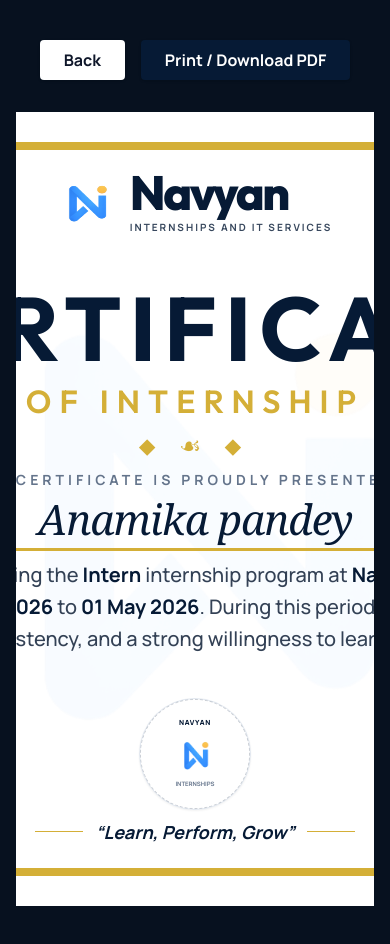
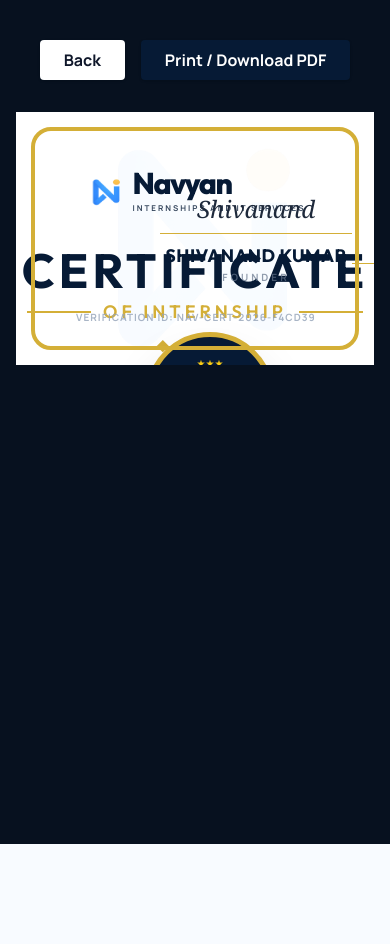
Before and after one commit to shivanand91/navyan, a React (Vite) app in the folder client/: page /documents/certificate/1 in a window 390 px wide. After the commit the page ends 844 px from the top, so only its background shows below. Built offline with nearby package versions, Linux system fonts and the light colour scheme; no server answers.

Commit message:
changes in certificates

```diff
--- a/client/src/pages/documents/CertificatePreview.jsx
+++ b/client/src/pages/documents/CertificatePreview.jsx
@@ -36,58 +36,59 @@ export default function CertificatePreview() {
       </div>
 
       {/* CERTIFICATE CONTAINER */}
-      <div className="overflow-auto w-full flex justify-center print:block">
+      <div className="w-full flex justify-center print:block overflow-x-auto">
         <div
           id="certificate-content"
-          className="relative bg-white shadow-2xl overflow-hidden print:shadow-none"
+          className="relative bg-white shadow-2xl overflow-visible print:overflow-hidden print:shadow-none"
           style={{
-            width: "297mm",
-            height: "210mm",
-            minWidth: "297mm",
+            width: "min(100vw - 2rem, 297mm)",
+            height: "auto",
+            aspectRatio: "297 / 210",
+            minWidth: "320px",
             position: "relative",
             backgroundColor: "white"
           }}
         >
           {/* --- BORDER DESIGN --- */}
-          <div className="absolute inset-[30px] border-[8px] border-[#d4af37] rounded-[40px] z-20 pointer-events-none" />
+          <div className="absolute inset-[15px] sm:inset-[20px] md:inset-[30px] border-[4px] sm:border-[6px] md:border-[8px] border-[#d4af37] rounded-[20px] sm:rounded-[30px] md:rounded-[40px] z-20 pointer-events-none" />
 
           {/* --- WATERMARK --- */}
-          <img src={halfLogo} alt="" className="absolute top-1/2 left-1/2 -translate-x-1/2 -translate-y-1/2 w-[500px] opacity-[0.03] pointer-events-none z-0" />
+          <img src={halfLogo} alt="" className="absolute top-1/2 left-1/2 -translate-x-1/2 -translate-y-1/2 w-64 sm:w-96 md:w-[500px] opacity-[0.03] pointer-events-none z-0" />
 
           {/* --- MAIN CONTENT --- */}
-          <div className="relative z-10 h-full w-full flex flex-col items-center pt-14 px-24">
+          <div className="relative z-10 h-full w-full flex flex-col items-center pt-14 px-6 sm:px-12 md:px-24 overflow-hidden">
 
             {/* Header Branding */}
-            <div className="flex items-center gap-4">
-              <img src={halfLogo} alt="Logo" className="w-14 h-14" />
+            <div className="flex items-center gap-2 sm:gap-4 flex-shrink-0">
+              <img src={halfLogo} alt="Logo" className="w-10 h-10 sm:w-14 sm:h-14" />
               <div className="flex flex-col">
-                <h1 className="text-5xl font-black text-[#061a35] tracking-tighter leading-none">Navyan</h1>
-                <p className="text-[10px] font-bold text-[#061a35] tracking-[2px] uppercase opacity-80 mt-1">Internships and IT Services</p>
+                <h1 className="text-3xl sm:text-4xl md:text-5xl font-black text-[#061a35] tracking-tighter leading-none">Navyan</h1>
+                <p className="text-[8px] sm:text-[10px] font-bold text-[#061a35] tracking-[2px] uppercase opacity-80 mt-1">Internships and IT Services</p>
               </div>
             </div>
 
             {/* Certificate Title */}
-            <div className="text-center mt-12">
-              <h1 className="text-[90px] font-bold tracking-[8px] text-[#061a35] leading-none">CERTIFICATE</h1>
-              <div className="flex items-center justify-center gap-6 mt-1">
-                <div className="h-[2px] w-32 bg-[#d4af37]" />
-                <h2 className="text-[32px] font-semibold tracking-[8px] text-[#d4af37] uppercase">Of Internship</h2>
-                <div className="h-[2px] w-32 bg-[#d4af37]" />
+            <div className="text-center mt-8 sm:mt-10 md:mt-12 flex-shrink-0">
+              <h1 className="text-5xl sm:text-6xl md:text-[90px] font-bold tracking-[4px] sm:tracking-[6px] md:tracking-[8px] text-[#061a35] leading-none">CERTIFICATE</h1>
+              <div className="flex items-center justify-center gap-3 sm:gap-4 md:gap-6 mt-1">
+                <div className="h-[2px] w-16 sm:w-24 md:w-32 bg-[#d4af37]" />
+                <h2 className="text-lg sm:text-2xl md:text-[32px] font-semibold tracking-[4px] sm:tracking-[6px] md:tracking-[8px] text-[#d4af37] uppercase">Of Internship</h2>
+                <div className="h-[2px] w-16 sm:w-24 md:w-32 bg-[#d4af37]" />
               </div>
               {/* Decorative Diamonds */}
-              <div className="text-[#d4af37] text-2xl mt-1 tracking-[10px]">⬥ ☙ ⬥</div>
+              <div className="text-[#d4af37] text-lg sm:text-xl md:text-2xl mt-1 tracking-[6px] sm:tracking-[8px] md:tracking-[10px]">⬥ ☙ ⬥</div>
             </div>
 
             {/* Recipient Name */}
-            <div className="text-center mt-2 w-full">
-              <p className="text-[14px] tracking-[4px] text-slate-500 font-bold uppercase mb-2">This Certificate is Proudly Presented To</p>
-              <h3 className="text-[42px] font-serif text-[#061a35] italic leading-none">{certificate.studentName}</h3>
-              <div className="h-[2.5px] w-[700px] bg-[#d4af37] mx-auto mt-2" />
+            <div className="text-center mt-2 w-full flex-shrink-0">
+              <p className="text-[10px] sm:text-[12px] md:text-[14px] tracking-[2px] sm:tracking-[3px] md:tracking-[4px] text-slate-500 font-bold uppercase mb-1 sm:mb-2">This Certificate is Proudly Presented To</p>
+              <h3 className="text-2xl sm:text-3xl md:text-[42px] font-serif text-[#061a35] italic leading-none break-words px-2">{certificate.studentName}</h3>
+              <div className="h-[2px] w-40 sm:w-60 md:w-[700px] bg-[#d4af37] mx-auto mt-1 sm:mt-2" />
             </div>
 
             {/* Description */}
-            <div className="max-w-[900px] mx-auto mt-2 text-center">
-              <p className="text-[20px] leading-[1.6] text-slate-700 font-medium px-4">
+            <div className="max-w-[900px] mx-auto mt-2 text-center flex-shrink-0">
+              <p className="text-xs sm:text-sm md:text-[20px] leading-[1.4] sm:leading-[1.5] md:leading-[1.6] text-slate-700 font-medium px-2 sm:px-4">
                 For successfully completing the <span className="font-bold text-[#061a35]">{certificate.role}</span> internship program at <span className="font-bold text-[#061a35]">Navyan</span>.
                 The internship was conducted from <span className="font-bold text-[#061a35]">{certificate.startDate}</span> to <span className="font-bold text-[#061a35]">{certificate.endDate}</span>.
                 During this period, the individual has shown dedication, consistency, and a strong willingness to learn and contribute.
```
